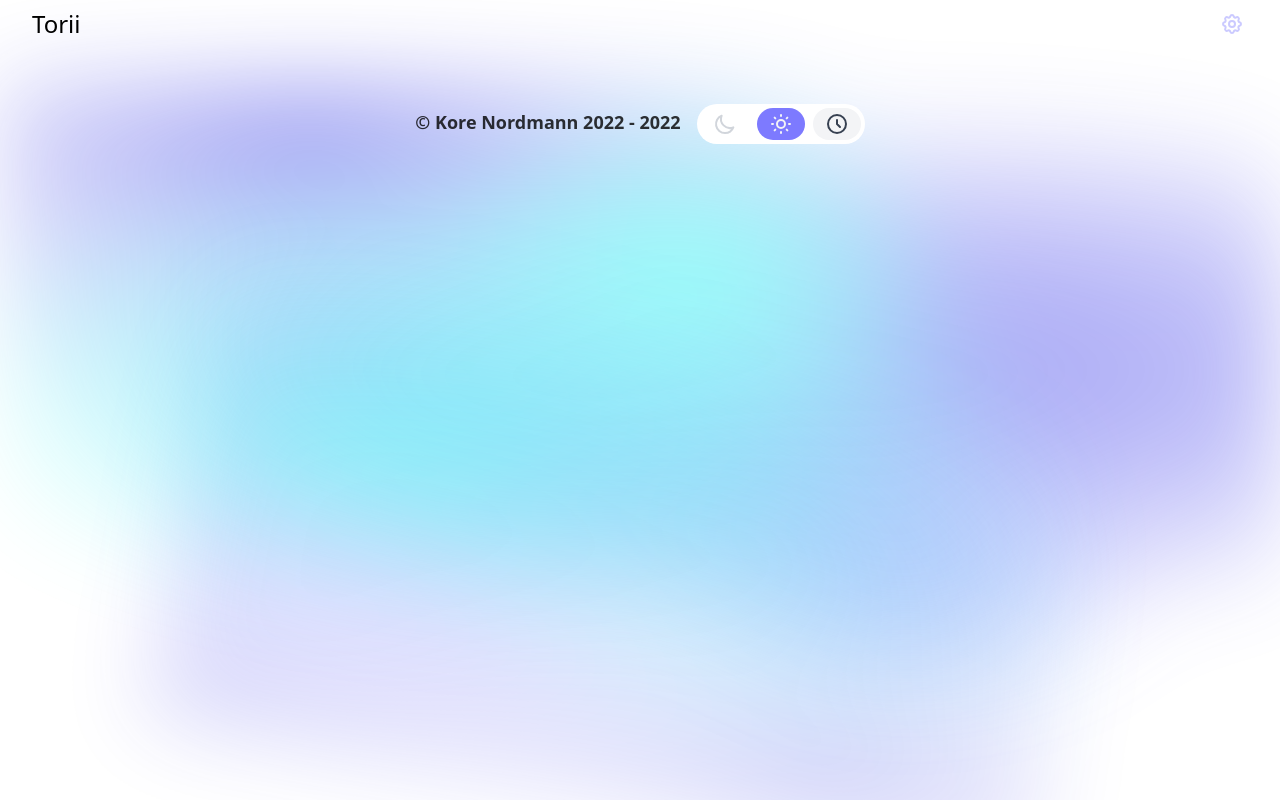
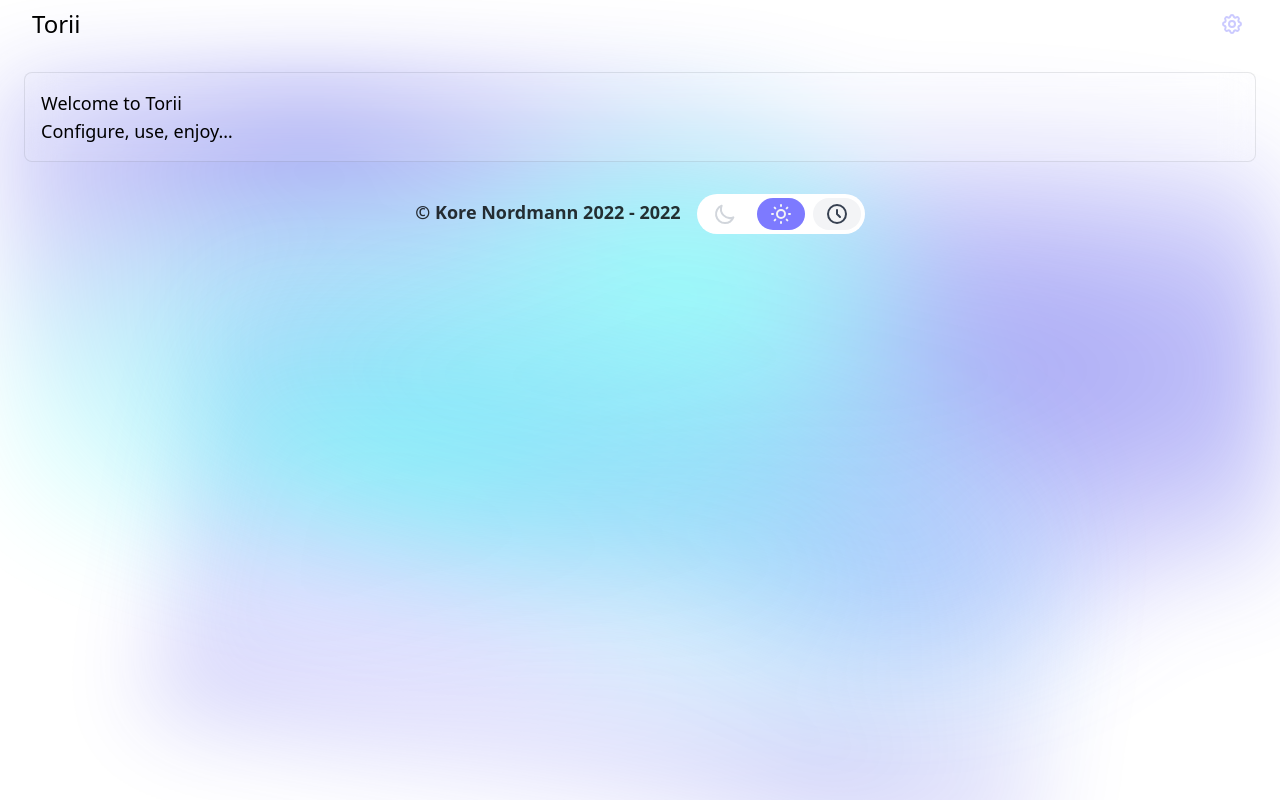
Before and after one commit to kore/portalific, a Next.js app: page / in a window 1280 px wide. Built offline with nearby package versions, Linux system fonts and the light colour scheme.

Commit message:
chore: Add basic welcome screen

```diff
--- /dev/null
+++ b/modules/Welcome.js
@@ -0,0 +1,10 @@
+import { Fragment} from "react";
+
+export default function Welcome() {
+  // @TODO:
+  // * Write nice & explanatory introduction text
+  return <Fragment>
+    <h1>Welcome to Torii</h1>
+    <p>Configure, use, enjoy…</p>
+  </Fragment>;
+}
--- a/pages/index.js
+++ b/pages/index.js
@@ -7,6 +7,7 @@ import Header from "../components/Header";
 import Layout, { GradientBackground } from "../components/Layout";
 import SEO from "../components/SEO";
 import NotFound from "../modules/NotFound";
+import Welcome from "../modules/Welcome";
 import useLocalStorage from "../utils/useLocalStorage";
 
 const availableModules = {
@@ -14,6 +15,7 @@ const availableModules = {
   countdown: dynamic(() => import("../modules/Countdown")),
   feed: dynamic(() => import("../modules/Feed")),
   notfound: NotFound,
+  welcome: Welcome,
 };
 
 export default function Index({}) {
@@ -24,13 +26,9 @@ export default function Index({}) {
   };
 
   const [settings, setSettings] = useLocalStorage("settings", { columns: 1 });
-  const [modules, setModules] = useLocalStorage("modules", []);
+  const [modules, setModules] = useLocalStorage("modules", [[{ type: 'welcome', id: 'welcome' }]]);
 
   console.log("Initial state", settings, modules);
-
-  useEffect(() => {
-
-  }, [typeof localStorage]);
 
   // Dynamic class names: grid-cols-1 lg:grid-cols-2 lg:grid-cols-3 lg:grid-cols-4
   const gridClassName = "lg:grid-cols-" + (settings.columns ?? 3);
```
